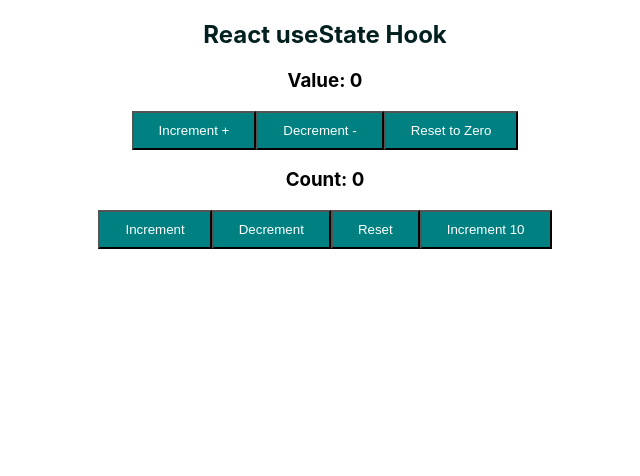
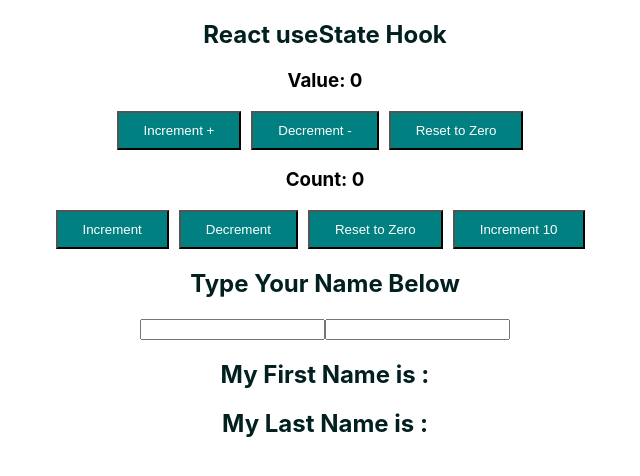
Before and after one commit to Abfahim21/React-Hooks, a React (Create React App) app in the folder react-hooks/: page / in a window 1280 px wide. Shown: the top 476 px of the page, without its empty margins (315-955 px from the left). Built offline with nearby package versions, Linux system fonts and the light colour scheme.

Commit message:
object as useState hook

```diff
--- a/react-hooks/src/App.js
+++ b/react-hooks/src/App.js
@@ -1,12 +1,14 @@
 import './App.css';
 import UseStateV1 from './components/UseStateV1';
 import UseStateV2 from './components/UseStateV2';
+import UseStateV3 from './components/UseStateV3';
 
 function App() {
   return (
     <div className="App">
       <UseStateV1/>
       <UseStateV2/>
+      <UseStateV3/>
     </div>
   );
 }
--- a/react-hooks/src/components/UseStateV2.js
+++ b/react-hooks/src/components/UseStateV2.js
@@ -15,7 +15,7 @@
         <h3>Count: { count }</h3>
         <button onClick={()=>setCount(prevCount => prevCount+1)}>Increment</button>
         <button onClick={()=>setCount(prevCount => prevCount-1)}>Decrement</button>
-        <button onClick={()=>setCount(initialValue)}>Reset</button>
+        <button onClick={()=>setCount(initialValue)}>Reset to Zero</button>
         <button onClick={()=>IncrementTen()}>Increment 10</button>
     </div>
   )
--- /dev/null
+++ b/react-hooks/src/components/UseStateV3.js
@@ -0,0 +1,17 @@
+import React, { useState } from 'react'
+
+function UseStateV3() {
+    const [ name, setName ] = useState({firstName: '', lastName: ''});
+  return (
+    <div>
+        <h2>Type Your Name Below</h2>
+        <input type="text" value={name.firstName} onChange={e=>setName({...name, firstName: e.target.value})}/>
+        <input type="text" value={name.lastName} onChange={e=>setName({...name, lastName: e.target.value})}/>
+        <h2>My First Name is : {name.firstName} </h2>
+        <h2>My Last Name is : {name.lastName} </h2>
+
+    </div>
+  )
+}
+
+export default UseStateV3
--- a/react-hooks/src/components/useState.css
+++ b/react-hooks/src/components/useState.css
@@ -3,6 +3,7 @@
     color: white;
     font-weight: 400;
     padding: 10px 25px;
+    margin-right: 10px;
 }
 h2{
     color: rgb(2, 32, 32);
```
